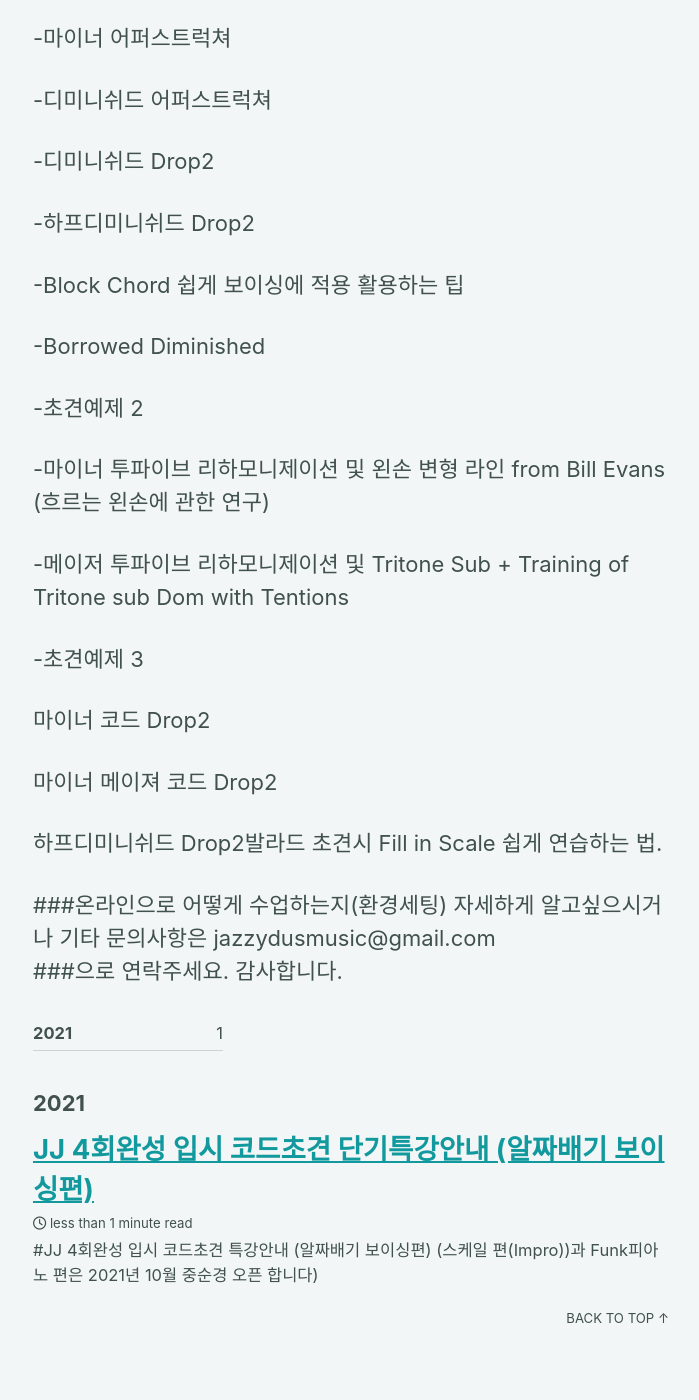
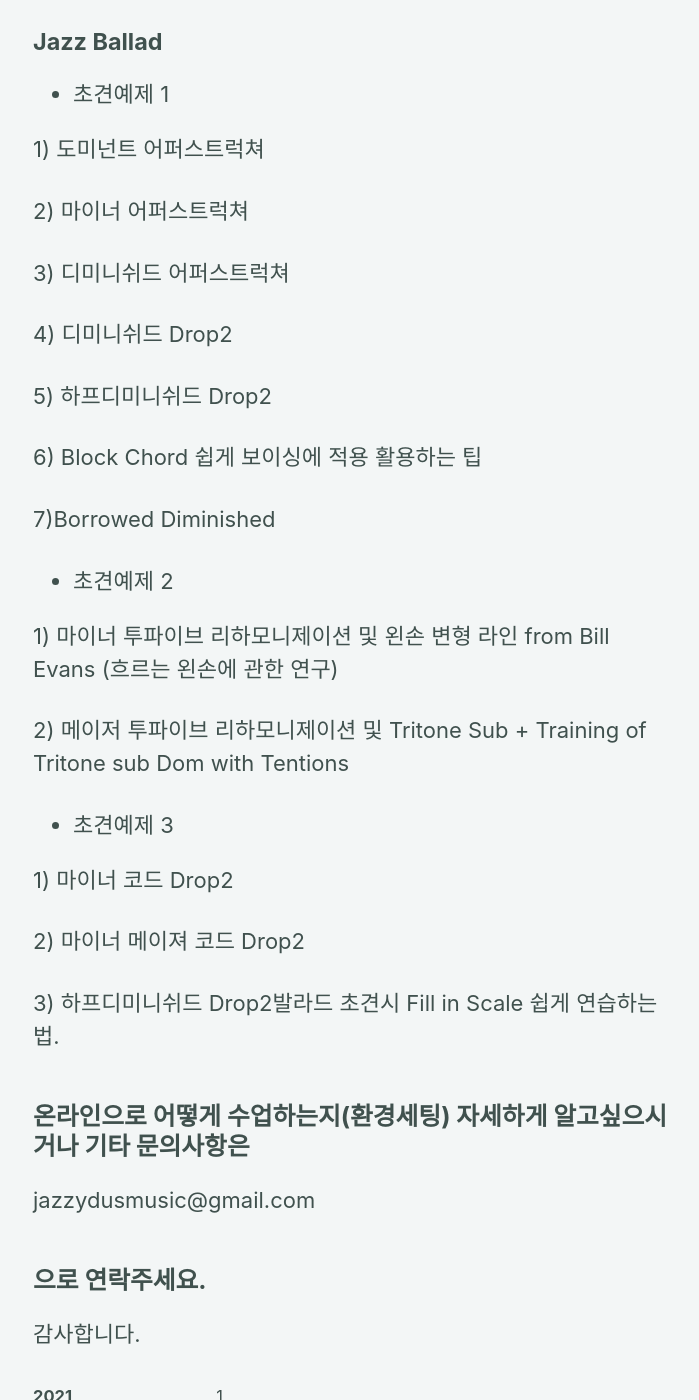
Before and after one commit to jjmusic-online/jjmusic-online.github.io, a Jekyll site: the page built from _posts/2021-07-05-my-first-post.md, in a window 1280 px wide and 1400 px high, scrolled down 1670 px. Shown: the whole window, without its empty margins (289-988 px from the left). Built offline with Jekyll 4.4.1, drawn with Linux system fonts in a browser that asks for light colours; cached includes are drawn as plain includes; nearby versions of some CDN libraries; some of the changed text lies outside the part shown.

Commit message:
Update 2021-07-05-my-first-post.md

```diff
--- a/_posts/2021-07-05-my-first-post.md
+++ b/_posts/2021-07-05-my-first-post.md
@@ -5,7 +5,7 @@
 date: 2021-07-05
 ---
 
-#JJ  4회완성  입시 코드초견 특강안내 (알짜배기 보이싱편)
+# JJ  4회완성  입시 코드초견 특강안내 (알짜배기 보이싱편)
 *(스케일 편(Impro))과 Funk피아노 편은 2021년 10월 중순경 오픈 합니다)*
 
 -기간: 7월27일~8월9일까지 기간안에서 총4회레슨 선택
@@ -19,7 +19,7 @@
 <a href="https://youtu.be/FzFflKhrjog" target="_blank"> (Video)</a>
 <a href="https://youtu.be/litBhYFjr2U" target="_blank"> (Video)</a>
 
-####Pop
+#### Pop
 - 보이싱 기본 패턴 체크
 
 - 오픈보이싱 기본패턴 체크
@@ -29,58 +29,58 @@
 - 보이싱과 아르페지오의 비율에 관한 연구(정지VS움직임)
 
 - 보이지 않는 진행요리하기
-1)팝 어프로치 확실하게 훈련하기
-2)베이스 흐름 및  라인 바꾸기
-3)분할도미넌트
-4)Tritone Sub 짝꿍 훈련과 어울리는 텐션찾기
-5)보이스 리딩 (메이져, 마이너)
-6)다양한 방향의 라인클리셰와 위치(내성/외성)
-7)팝에서 사용하는 Borrowed Diminished
-8)Gospel적인 어프로치
-9)엔딩(토닉)코드보이싱 꾸밈 모음
+1) 팝 어프로치 확실하게 훈련하기
+2) 베이스 흐름 및  라인 바꾸기
+3) 분할도미넌트
+4) Tritone Sub 짝꿍 훈련과 어울리는 텐션찾기
+5) 보이스 리딩 (메이져, 마이너)
+6) 다양한 방향의 라인클리셰와 위치(내성/외성)
+7) 팝에서 사용하는 Borrowed Diminished
+8) Gospel적인 어프로치
+9) 엔딩(토닉)코드보이싱 꾸밈 모음
 
--단일텐션 사용 및 텐션의 좋은 궁합, 조합 훈련하기
+- 단일텐션 사용 및 텐션의 좋은 궁합, 조합 훈련하기
 
--착하지 않은 진행 (Non functional 한 진행 훈련하기)
+- 착하지 않은 진행 (Non functional 한 진행 훈련하기)
 
--마이너진행 만드는 법
+- 마이너진행 만드는 법
 
--외우고 있으면 좋은진행 모음 안내
+- 외우고 있으면 좋은진행 모음 안내
 
-####Jazz Ballad
--초견예제 1
+#### Jazz Ballad
+- 초견예제 1
 
--도미넌트 어퍼스트럭쳐
+1) 도미넌트 어퍼스트럭쳐
 
--마이너 어퍼스트럭쳐
+2) 마이너 어퍼스트럭쳐
 
--디미니쉬드 어퍼스트럭쳐
+3) 디미니쉬드 어퍼스트럭쳐
 
--디미니쉬드 Drop2
+4) 디미니쉬드 Drop2
 
--하프디미니쉬드 Drop2
+5) 하프디미니쉬드 Drop2
 
--Block Chord 쉽게 보이싱에 적용 활용하는 팁
+6) Block Chord 쉽게 보이싱에 적용 활용하는 팁
 
--Borrowed Diminished
+7)Borrowed Diminished
 
--초견예제 2
+- 초견예제 2
 
--마이너 투파이브 리하모니제이션 및 왼손 변형 라인 from Bill Evans (흐르는 왼손에 관한 연구)
+1) 마이너 투파이브 리하모니제이션 및 왼손 변형 라인 from Bill Evans (흐르는 왼손에 관한 연구)
 
--메이저 투파이브 리하모니제이션 및 Tritone Sub + Training of Tritone sub Dom with Tentions
+2) 메이저 투파이브 리하모니제이션 및 Tritone Sub + Training of Tritone sub Dom with Tentions
 
 
--초견예제 3
+- 초견예제 3
 
-마이너 코드 Drop2
+1) 마이너 코드 Drop2
 
-마이너 메이져 코드 Drop2
+2) 마이너 메이져 코드 Drop2
 
-하프디미니쉬드 Drop2발라드 초견시 Fill in Scale 쉽게 연습하는 법.
+3) 하프디미니쉬드 Drop2발라드 초견시 Fill in Scale 쉽게 연습하는 법.
 
 
-###온라인으로 어떻게 수업하는지(환경세팅) 자세하게 알고싶으시거나 기타 문의사항은
+### 온라인으로 어떻게 수업하는지(환경세팅) 자세하게 알고싶으시거나 기타 문의사항은
 jazzydusmusic@gmail.com
-###으로 연락주세요.
+### 으로 연락주세요.
 감사합니다.
```
